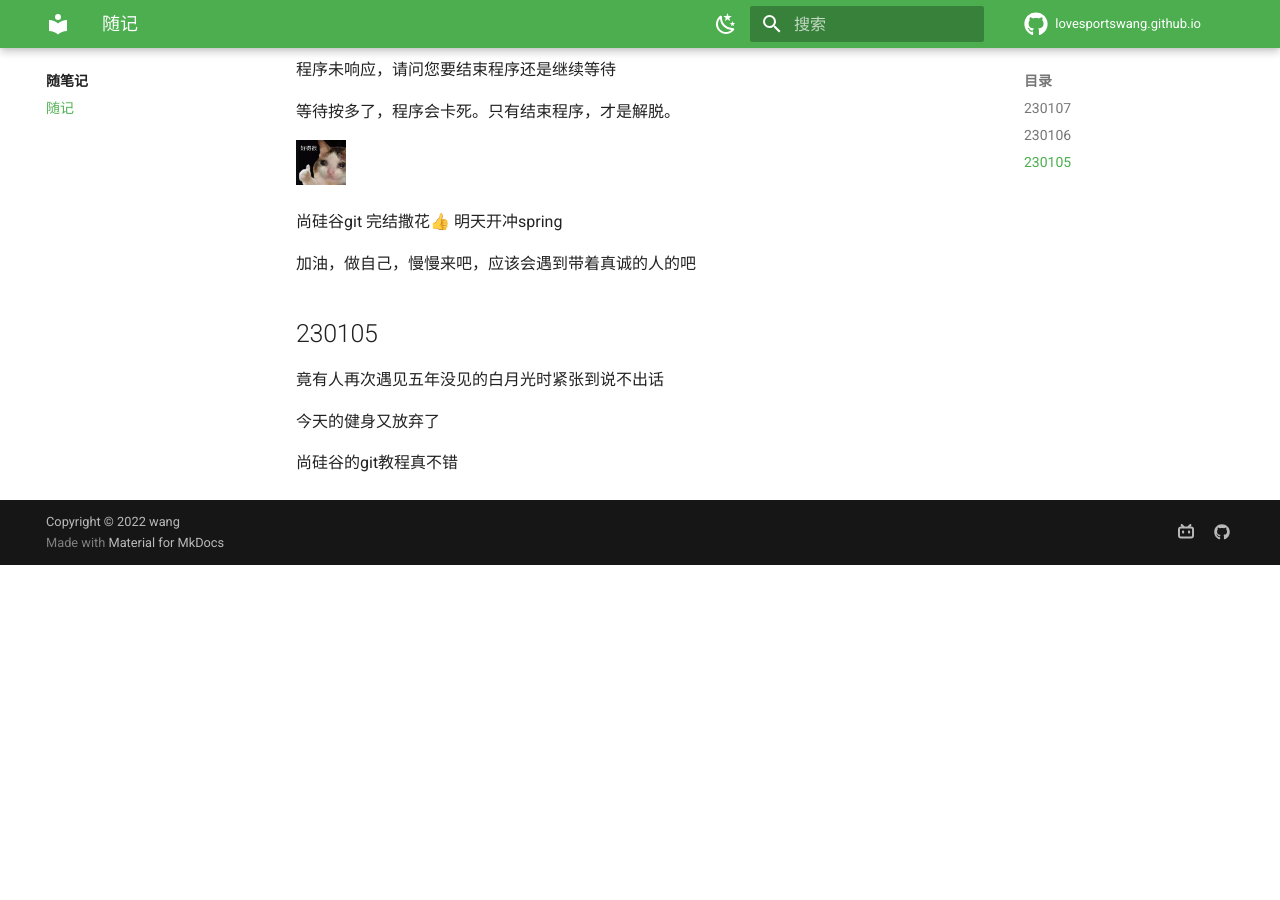
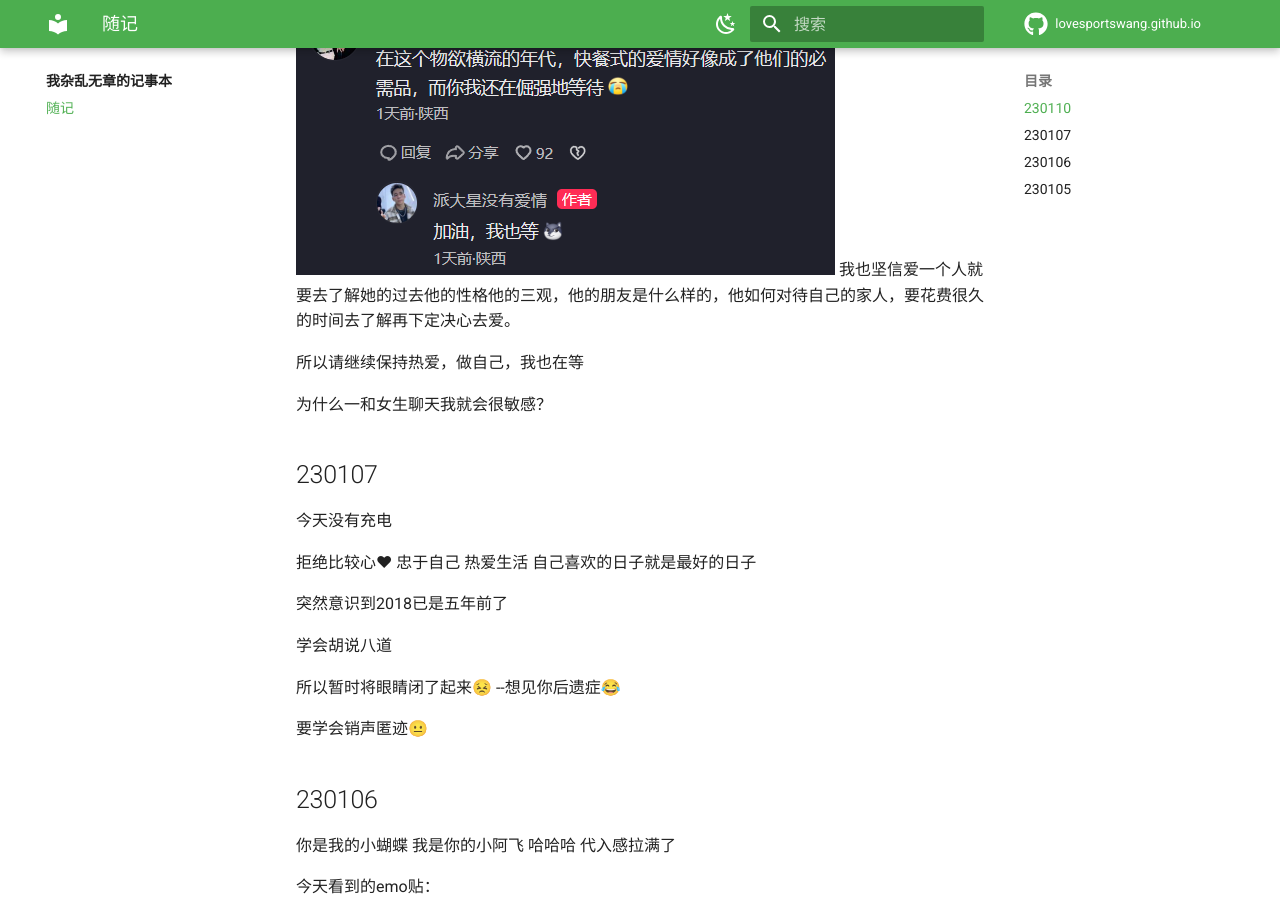
Before and after one commit to lovesportswang/lovesportswang.github.io, an MkDocs documentation site: the page built from docs/diary/随笔记.md, in a window 1280 px wide and 900 px high, scrolled down 969 px. Built offline with MkDocs 1.6.1 and Material for MkDocs 9.7.7, drawn with Linux system fonts in a browser that asks for light colours; comment, search, counter and statistics services are not loaded; before the commit the page ends 1534 px from its top, so only the background shows below that.

Commit message:
twelfth commit

```diff
--- a/docs/diary/随笔记.md
+++ b/docs/diary/随笔记.md
@@ -1,4 +1,19 @@
 # 随笔记
+
+
+
+## 230110
+![img.png](img.png)
+![img_2.png](img_2.png)
+我也坚信爱一个人就要去了解她的过去他的性格他的三观，他的朋友是什么样的，他如何对待自己的家人，要花费很久的时间去了解再下定决心去爱。
+
+所以请继续保持热爱，做自己，我也在等
+
+
+为什么一和女生聊天我就会很敏感？
+
+
+
 
 ## 230107
 
--- a/mkdocs.yml
+++ b/mkdocs.yml
@@ -61,7 +61,6 @@ nav:
       - 镜像到Gitee: bolg/GitHub/mirror.md
     - Markdown:
       - Markdown语法初学习: bolg/Markdown/grammars.md
-      - TODO ExMark规范: bolg/Markdown/ExMark-spec-zh.txt
       - MkDocs静态网站构建: bolg/Markdown/mkdocs-site.md
       - mdBook静态网站构建: bolg/Markdown/mdbook-site.md
       - GitHub Pages简介: bolg/Markdown/github-pages.md
@@ -71,11 +70,11 @@ nav:
       - 推荐的java学习路线: dev/java/Java学习路线.md
       - javaWeb:
         - javaWeb复习笔记: dev/java/javaWeb/javaWeb.md
-  - 随笔记:
+  - 转载:
+    - reproduce/index.md
+  - 我杂乱无章的记事本:
     - diary/index.md
     - 随记: diary/随笔记.md
-  - 转载:
-    - reproduce/index.md
   - 关于:
     - about/index.md
     - 个人履历: about/personal.md
```
Also changed, not shown: docs/diary/img.png (added), docs/diary/img_1.png (added), docs/diary/img_2.png (added).
